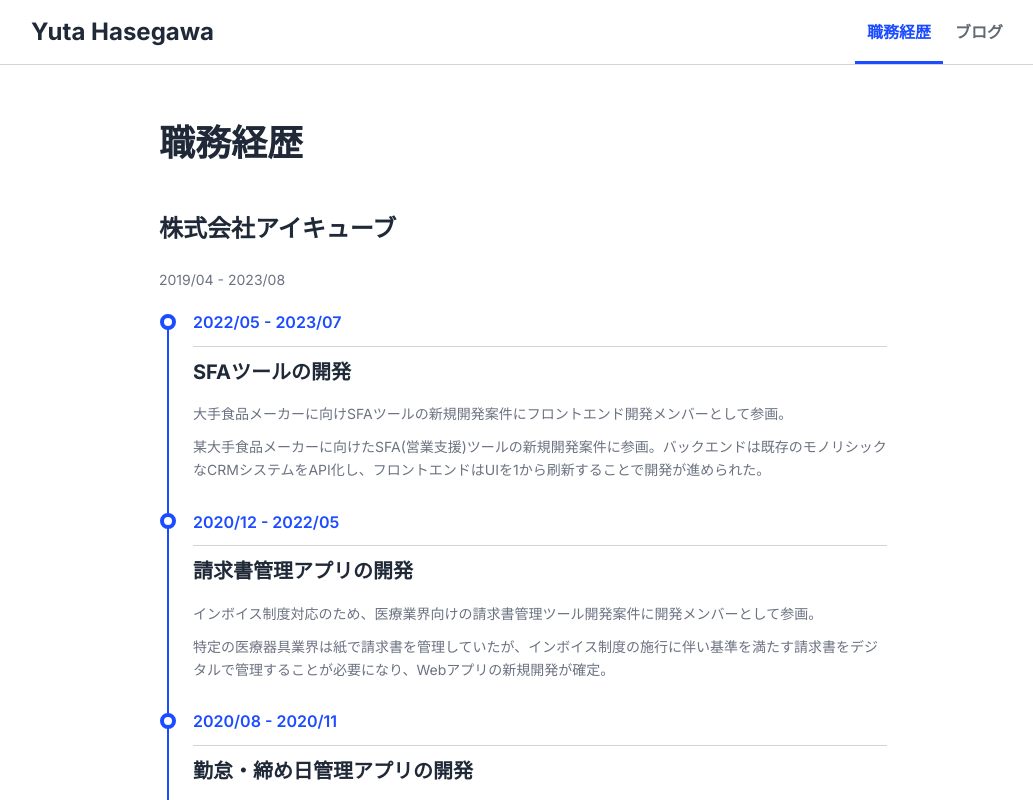
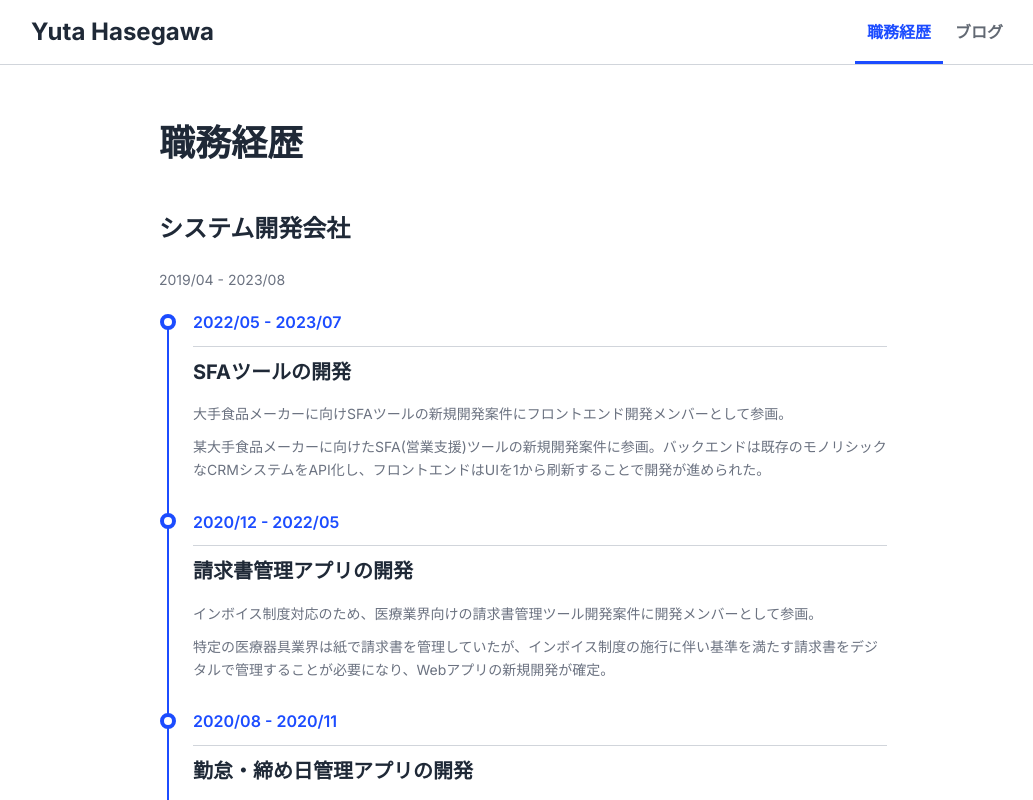
Before and after one commit to yha-1228/portfolio, a Next.js app: page /experience in a window 1280 px wide. Shown: the top 800 px of the page, without its empty margins (117-1150 px from the left). Built offline with nearby package versions, Linux system fonts and the light colour scheme.

Commit message:
chore: 会社名非公開

```diff
--- a/src/data/experience.tsx
+++ b/src/data/experience.tsx
@@ -10,7 +10,7 @@ type Item = {
 
 export const items: Item[] = [
   {
-    company: '株式会社アイキューブ',
+    company: 'システム開発会社',
     kikan: '2019/04 - 2023/08',
     experiences: [
       {
```
